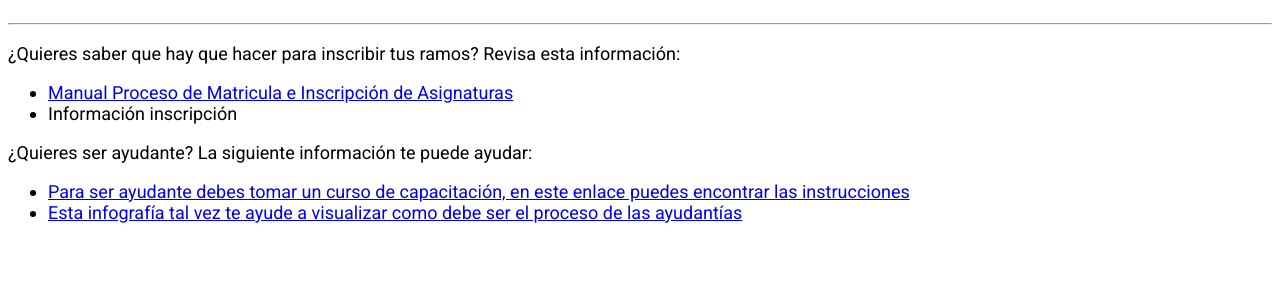
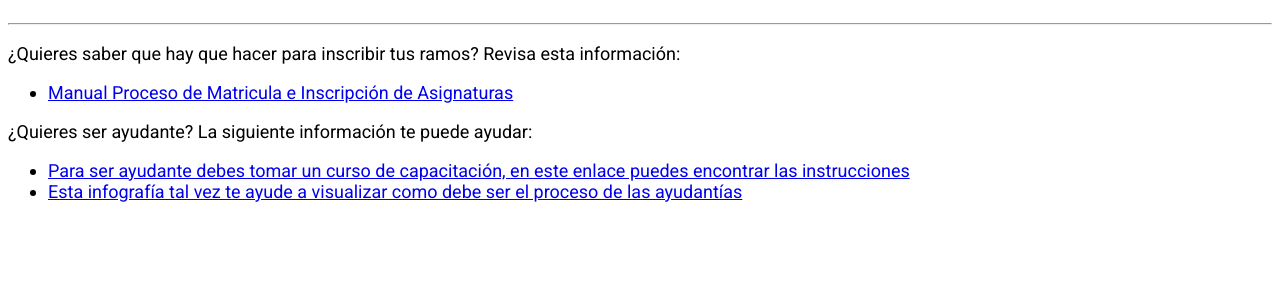
Before and after one commit to CEEINF-UTFSM/ceeinf-web-backend, a Django app: template apps/info/templates/subjects_and_assistantships.html in a window 1280 px wide. Shown: the part 54-354 px from the top of the page. Run offline with Django 3.2, Linux system fonts and the light colour scheme; the template is opened without the code that fills it, so the values that code supplies are empty; parts of the project's set-up code (start-up, migrations or seed data) failed here and were passed over.

Commit message:
Arreglado .html

```diff
--- a/apps/info/templates/subjects_and_assistantships.html
+++ b/apps/info/templates/subjects_and_assistantships.html
@@ -11,9 +11,8 @@
         <hr>
         <p> ¿Quieres saber que hay que hacer para inscribir tus ramos? Revisa esta información:</p>
         <ul>
-            <li><a href="https://usmtransparente.usm.cl/docs/informaciones/Manual%20Proceso%20de%20Matricula%20e%20Inscripcion%20de%20Asignaturas.pdf">Manual Proceso de Matricula e Inscripción de Asignaturas</a></li>
-            <!--<li><a href="https://usmtransparente.usm.cl/docs/informaciones/Manual_Proceso_de_Matricula_e_Inscripcion_de_Asignaturas_Actualizado.pdf"><a></li>-->
-            <li><a href="https://usm.cl/inscripcion/"></a>Información inscripción</li>
+            <li><a href="https://usmtransparente.usm.cl/docs/informaciones/Manual_Proceso_de_Matricula_e_Inscripcion_de_Asignaturas_Actualizado.pdf">Manual Proceso de Matricula e Inscripción de Asignaturas</a></li>
+            <!--<li><a href="https://usm.cl/inscripcion/"></a>Información inscripciones ramos</li>-->
         </ul>
         <p> ¿Quieres ser ayudante? La siguiente información te puede ayudar:</p>
         <ul>
```
